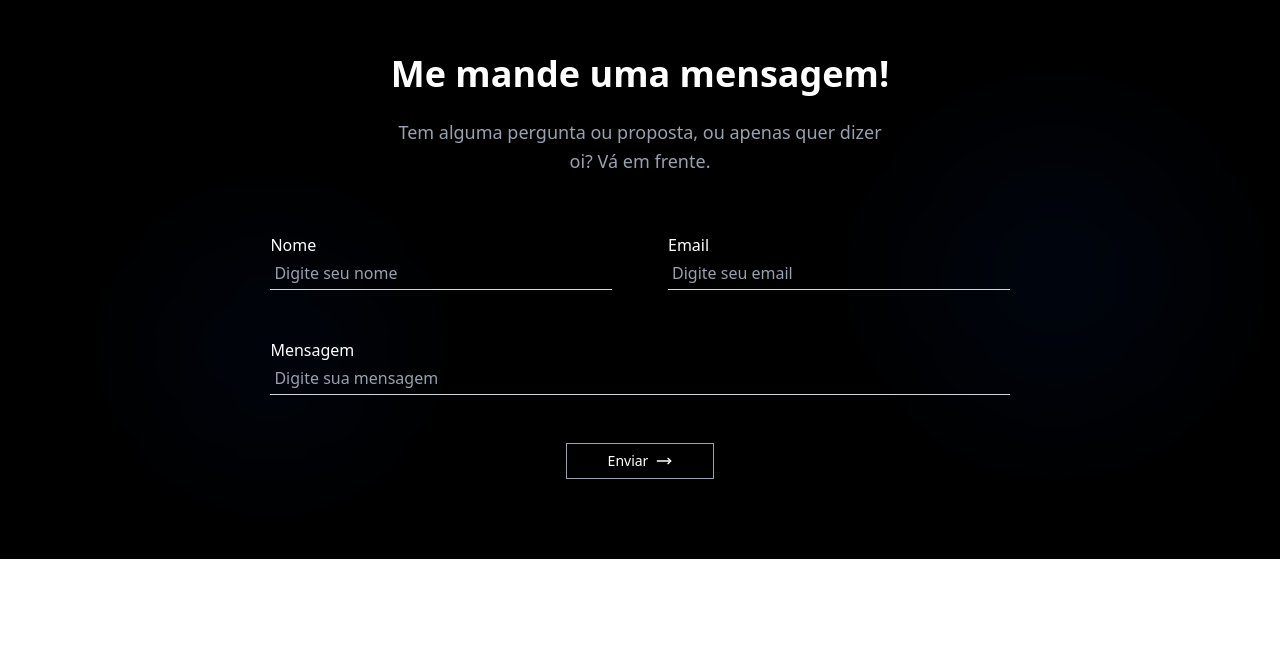
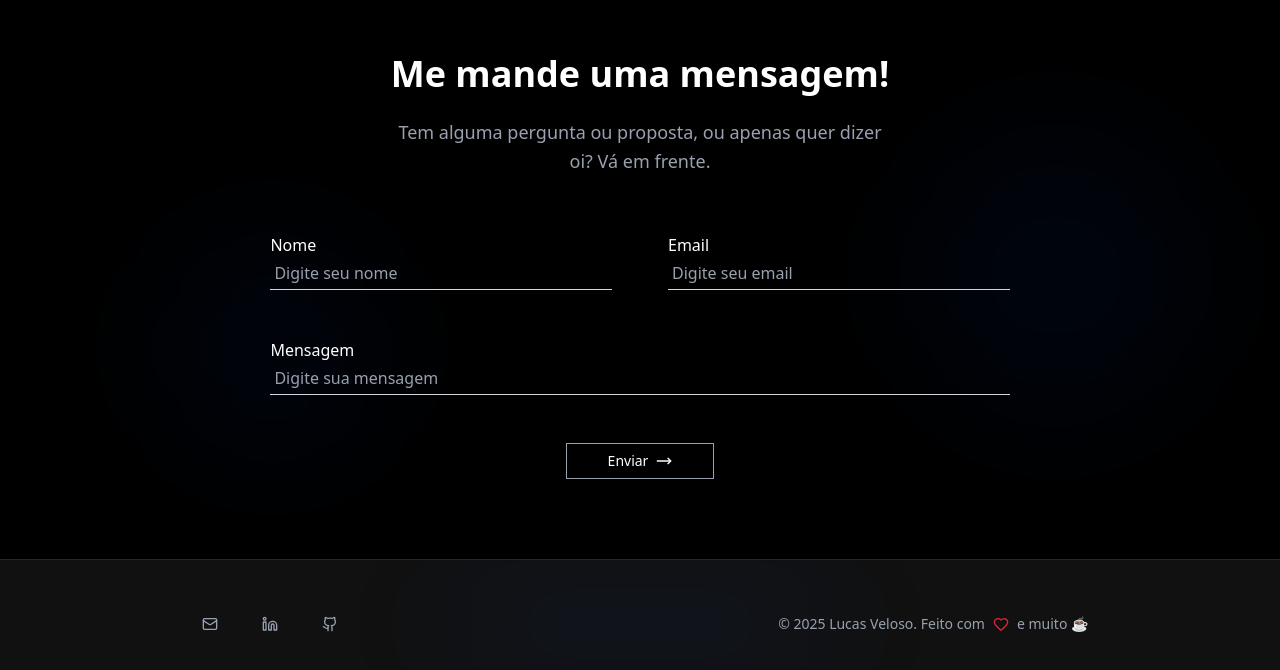
Before and after one commit to Lucasvalves/my-new-portfolio, a Next.js app: page / in a window 1280 px wide. Shown: the part 3577-4247 px from the top of the page. Before the commit the page ends 4136 px from the top, so only its background shows below. Built offline with nearby package versions, Linux system fonts and the light colour scheme.

Commit message:
feat: add footer section

```diff
--- a/src/app/page.tsx
+++ b/src/app/page.tsx
@@ -3,6 +3,7 @@
 import { AboutSection } from '@/components/about-section'
 import { ContactSection } from '@/components/contact-section'
 import { ExperienceSection } from '@/components/experience-section'
+import { Footer } from '@/components/footer'
 import { HeroSection } from '@/components/hero-section'
 import { Navigation } from '@/components/navigation'
 import { SkillsSection } from '@/components/skills-section'
@@ -20,6 +21,7 @@ export default function Home() {
       <ExperienceSection language={language} />
       <SkillsSection language={language} />
       <ContactSection language={language} />
+      <Footer language={language} />
     </main>
   )
 }
--- /dev/null
+++ b/src/components/footer.tsx
@@ -0,0 +1,94 @@
+'use client'
+
+import { useState, useEffect } from 'react'
+import { Github, Linkedin, Mail, Heart, ArrowUp } from 'lucide-react'
+import { Button } from '@/components/ui/button'
+import type { Language } from '@/locales'
+import { getTranslation } from '@/locales'
+
+interface FooterProps {
+  language: Language
+}
+
+export function Footer({ language }: FooterProps) {
+  const translation = getTranslation(language)
+  const [showScrollTop, setShowScrollTop] = useState(false)
+
+  useEffect(() => {
+    const handleScroll = () => {
+      setShowScrollTop(window.scrollY > 500)
+    }
+    window.addEventListener('scroll', handleScroll)
+    return () => window.removeEventListener('scroll', handleScroll)
+  }, [])
+
+  const scrollToTop = () => {
+    window.scrollTo({ top: 0, behavior: 'smooth' })
+  }
+
+  return (
+    <footer className="section-dark relative border-t border-gray-800 px-6 py-12">
+      <div className="absolute inset-0 overflow-hidden">
+        <div className="bg-brand/5 absolute bottom-0 left-1/2 h-32 w-96 -translate-x-1/2 transform rounded-full blur-3xl"></div>
+      </div>
+
+      <div className="relative z-10 mx-auto max-w-4xl">
+        <div className="flex flex-col items-center justify-between space-y-6 md:flex-row md:space-y-0">
+          <div className="animate-slide-in-left flex items-center space-x-6">
+            {[
+              {
+                icon: Mail,
+                href: 'mailto:lucasvelosoalves@outlook.com',
+                label: 'Email'
+              },
+
+              {
+                icon: Linkedin,
+                href: 'https://www.linkedin.com/in/lucasvelosoalves/',
+                label: 'LinkedIn'
+              },
+              {
+                icon: Github,
+                href: 'mailto:lucasvelosoalves@outlook.com',
+                label: 'GitHub'
+              }
+            ].map(({ icon: Icon, href, label }, index) => (
+              <Button
+                key={label}
+                size="sm"
+                asChild
+                className="hover-lift animate-slide-up hover:text-brand bg-transparent text-gray-400 transition-all duration-300 hover:bg-white/10"
+                style={{ animationDelay: `${index * 0.1}s` }}
+              >
+                <a
+                  href={href}
+                  target="_blank"
+                  rel="noopener noreferrer"
+                  aria-label={label}
+                >
+                  <Icon className="h-5 w-5" />
+                </a>
+              </Button>
+            ))}
+          </div>
+
+          <div className="animate-slide-in-right flex items-center space-x-2 text-sm text-gray-400">
+            <span>© 2025 Lucas Veloso. {translation.footer.madeWith}</span>
+            <Heart className="h-4 w-4 animate-pulse text-red-500" />
+            <span>{translation.footer.lotsOfCoffee} ☕</span>
+          </div>
+        </div>
+
+        {showScrollTop && (
+          <Button
+            onClick={scrollToTop}
+            className="hover-lift animate-pulse-glow bg-brand hover:bg-brand/90 fixed right-8 bottom-8 z-50 h-10 w-10 rounded-full text-white shadow-lg"
+            size="sm"
+          >
+            <ArrowUp />
+          </Button>
+        )}
+      </div>
+    </footer>
+  )
+}
--- a/src/locales/en.ts
+++ b/src/locales/en.ts
@@ -107,6 +107,10 @@ const en = {
     sendButton: 'Send',
     successSendMessage: 'Message sent successfully!',
     errorSendMessage: 'Please check the fields before submitting!'
+  },
+  footer: {
+    madeWith: 'Made with',
+    lotsOfCoffee: 'and lots of coffee'
   }
 }
 
--- a/src/locales/pt.ts
+++ b/src/locales/pt.ts
@@ -107,6 +107,10 @@ const pt = {
     sendButton: 'Enviar',
     successSendMessage: 'Mensagem enviada com sucesso!',
     errorSendMessage: 'Por favor, verifique os campos antes de enviar!'
+  },
+  footer: {
+    madeWith: 'Feito com',
+    lotsOfCoffee: 'e muito'
   }
 }
 export default pt
```
